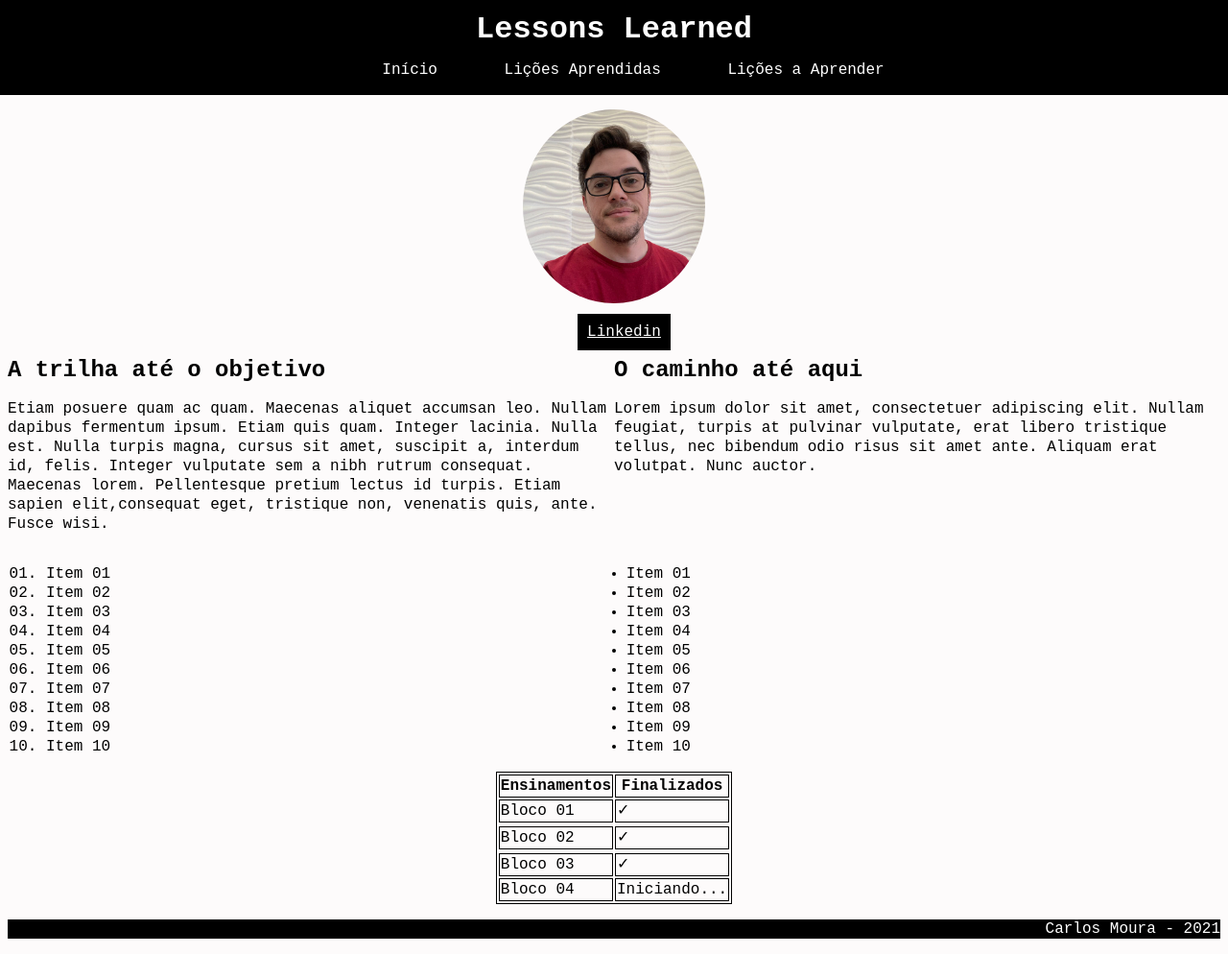
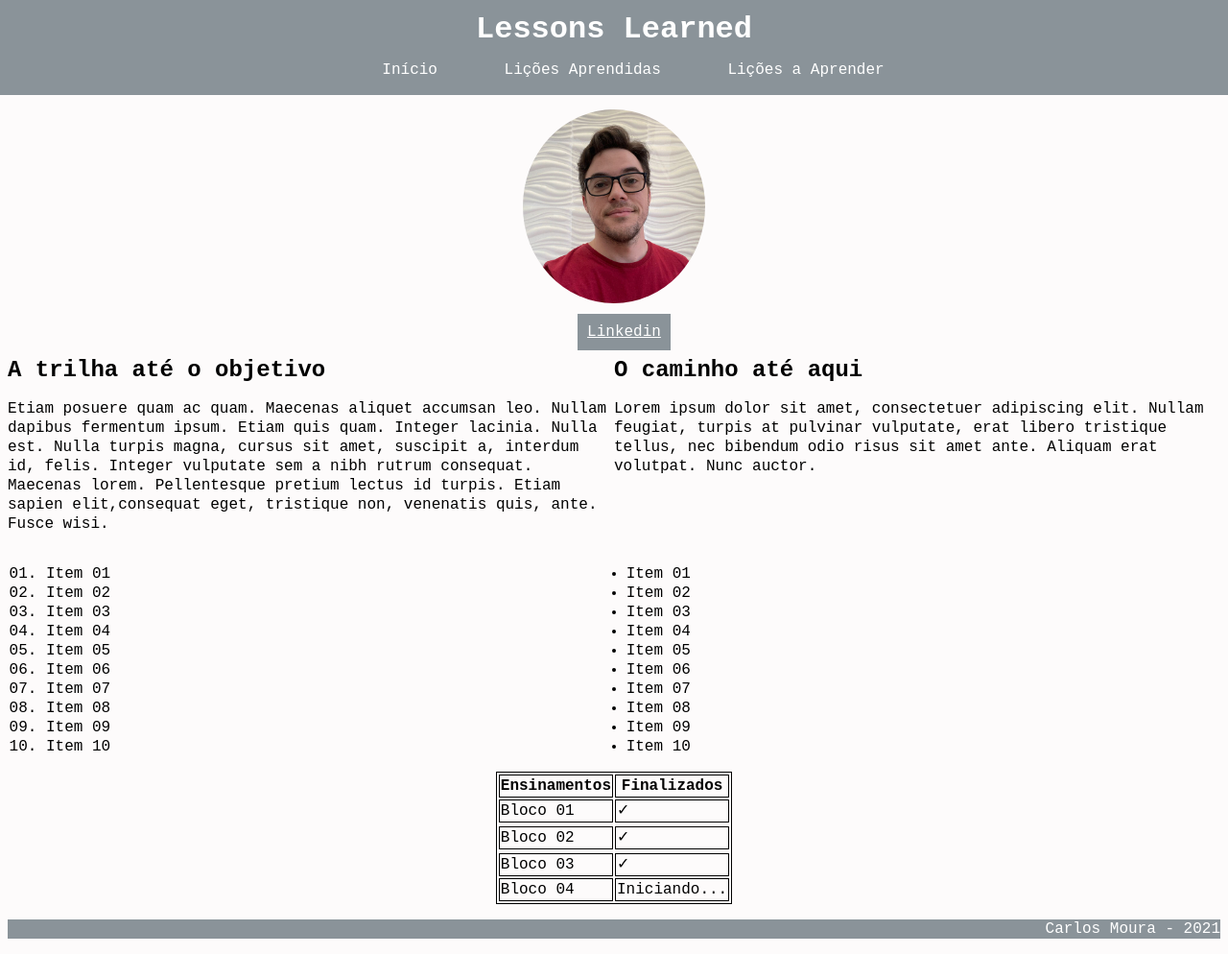
Before and after one commit to CarlosMoura88/Lessons-Learned, a website: page index.html in a window 1280 px wide. Shown: the whole page at 96% size. Drawn offline with Linux system fonts and the light colour scheme.

Commit message:
alteracoes de cor

```diff
--- a/style.css
+++ b/style.css
@@ -9,7 +9,7 @@ body {
   position: fixed;
   text-align: center;
   top: 0px;
-  background-color: black;
+  background-color: #8A9399;
   width: 100%;
   left: 0px;
   color: white;
@@ -32,7 +32,7 @@ body {
   padding: 10px;
   color: white;
   margin-left: 47%;
-  background-color: black;
+  background-color: #8A9399;
 }
 
 nav ul li{
@@ -65,7 +65,7 @@ aside{
 
 #rodape{
   width: 100%;
-  background-color: black;
+  background-color: #8A9399;
   color: white;
   text-align: right;
   clear: both;
```
Also changed, not shown: index.html (+10 -2 lines).
